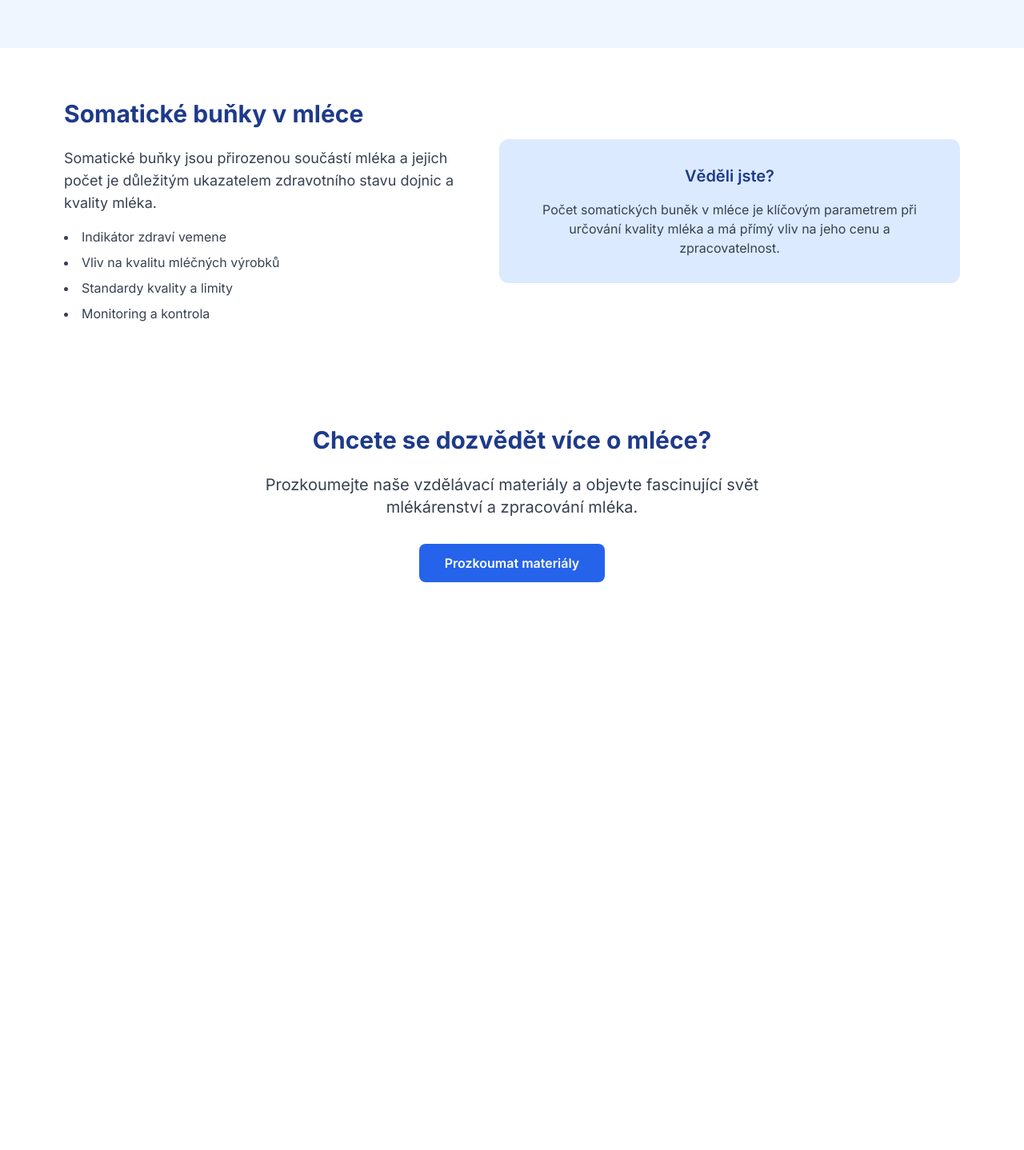
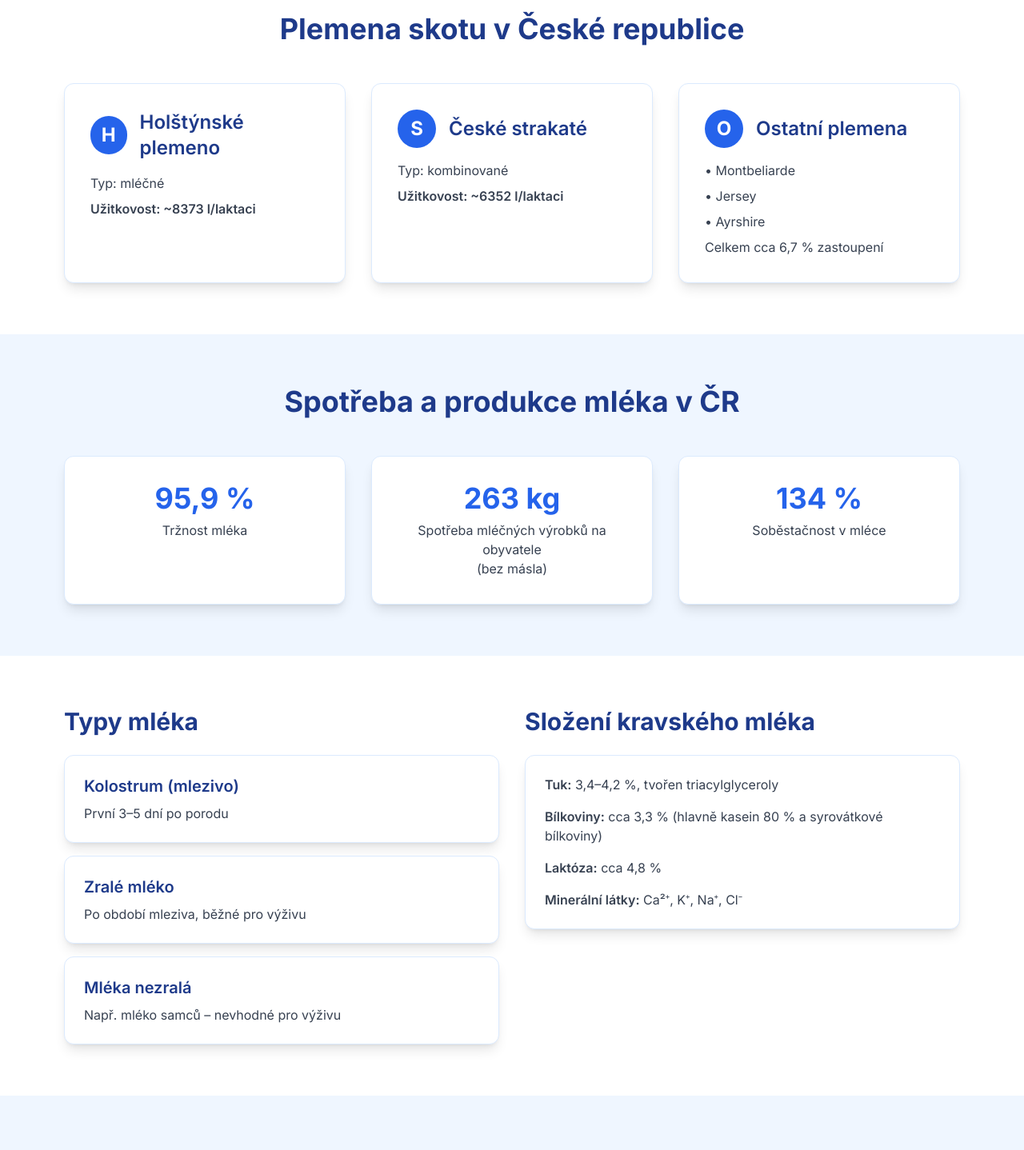
Before and after one commit to sanylos/velke-mleko, a Next.js app: page / in a window 1280 px wide. Shown: the part 1240-2678 px from the top of the page at 80% size. Before the commit the page ends 2032 px from the top, so only its background shows below. Built offline with nearby package versions, Linux system fonts and the light colour scheme.

Commit message:
refactor: clean up layout and improve structure of lecture overview section

```diff
--- a/app/page.tsx
+++ b/app/page.tsx
@@ -13,14 +13,6 @@ export default function Home() {
             <p className="text-xl md:text-2xl text-blue-800/80 max-w-2xl">
               Poznejte fascinující svět mléka - zdroj života, výživy a zdraví
             </p>
-            <div className="flex gap-4 mt-8">
-              <button className="px-8 py-3 bg-blue-600 text-white font-semibold rounded-lg hover:bg-blue-700 transition-colors">
-                Více informací
-              </button>
-              <button className="px-8 py-3 bg-transparent border-2 border-blue-600 text-blue-600 font-semibold rounded-lg hover:bg-blue-50 transition-colors">
-                O projektu
-              </button>
-            </div>
           </div>
         </div>
       </section>
@@ -97,35 +89,141 @@ export default function Home() {
         </div>
       </section>
 
-      {/* Somatické buňky */}
+      {/* Plemena skotu */}
       <section className="py-16 bg-white">
         <div className="max-w-6xl mx-auto px-4">
-          <div className="flex flex-col md:flex-row gap-8 items-center">
-            <div className="flex-1">
-              <h2 className="text-3xl font-bold text-blue-900 mb-6">
-                Somatické buňky v mléce
-              </h2>
-              <p className="text-lg text-gray-700 mb-4">
-                Somatické buňky jsou přirozenou součástí mléka a jejich počet je
-                důležitým ukazatelem zdravotního stavu dojnic a kvality mléka.
-              </p>
-              <ul className="list-disc list-inside text-gray-700 space-y-2">
-                <li>Indikátor zdraví vemene</li>
-                <li>Vliv na kvalitu mléčných výrobků</li>
-                <li>Standardy kvality a limity</li>
-                <li>Monitoring a kontrola</li>
+          <h2 className="text-3xl md:text-4xl font-bold text-blue-900 text-center mb-12">
+            Plemena skotu v České republice
+          </h2>
+          <div className="grid grid-cols-1 md:grid-cols-3 gap-8">
+            <div className="bg-white shadow-lg rounded-xl p-8 border border-blue-100 hover:shadow-xl transition-shadow">
+              <div className="flex items-center mb-4">
+                <span className="w-12 h-12 bg-blue-600 rounded-full flex items-center justify-center text-white font-bold text-2xl">H</span>
+                <h3 className="text-2xl font-semibold text-blue-900 ml-4">Holštýnské plemeno</h3>
+              </div>
+              <p className="text-gray-700 mb-2">Typ: mléčné</p>
+              <p className="text-gray-700 font-semibold">Užitkovost: ~8373 l/laktaci</p>
+            </div>
+
+            <div className="bg-white shadow-lg rounded-xl p-8 border border-blue-100 hover:shadow-xl transition-shadow">
+              <div className="flex items-center mb-4">
+                <span className="w-12 h-12 bg-blue-600 rounded-full flex items-center justify-center text-white font-bold text-2xl">S</span>
+                <h3 className="text-2xl font-semibold text-blue-900 ml-4">České strakaté</h3>
+              </div>
+              <p className="text-gray-700 mb-2">Typ: kombinované</p>
+              <p className="text-gray-700 font-semibold">Užitkovost: ~6352 l/laktaci</p>
+            </div>
+
+            <div className="bg-white shadow-lg rounded-xl p-8 border border-blue-100 hover:shadow-xl transition-shadow">
+              <div className="flex items-center mb-4">
+                <span className="w-12 h-12 bg-blue-600 rounded-full flex items-center justify-center text-white font-bold text-2xl">O</span>
+                <h3 className="text-2xl font-semibold text-blue-900 ml-4">Ostatní plemena</h3>
+              </div>
+              <ul className="text-gray-700 space-y-2">
+                <li>• Montbeliarde</li>
+                <li>• Jersey</li>
+                <li>• Ayrshire</li>
+              </ul>
+              <p className="text-gray-700 mt-2">Celkem cca 6,7 % zastoupení</p>
+            </div>
+          </div>
+        </div>
+      </section>
+
+      {/* Statistiky */}
+      <section className="py-16 bg-blue-50">
+        <div className="max-w-6xl mx-auto px-4">
+          <h2 className="text-3xl md:text-4xl font-bold text-blue-900 text-center mb-12">
+            Spotřeba a produkce mléka v ČR
+          </h2>
+          <div className="grid grid-cols-1 md:grid-cols-3 gap-8">
+            <div className="bg-white shadow-lg rounded-xl p-8 border border-blue-100">
+              <div className="text-center">
+                <div className="text-4xl font-bold text-blue-600 mb-2">95,9 %</div>
+                <p className="text-gray-700">Tržnost mléka</p>
+              </div>
+            </div>
+            <div className="bg-white shadow-lg rounded-xl p-8 border border-blue-100">
+              <div className="text-center">
+                <div className="text-4xl font-bold text-blue-600 mb-2">263 kg</div>
+                <p className="text-gray-700">Spotřeba mléčných výrobků na obyvatele<br />(bez másla)</p>
+              </div>
+            </div>
+            <div className="bg-white shadow-lg rounded-xl p-8 border border-blue-100">
+              <div className="text-center">
+                <div className="text-4xl font-bold text-blue-600 mb-2">134 %</div>
+                <p className="text-gray-700">Soběstačnost v mléce</p>
+              </div>
+            </div>
+          </div>
+        </div>
+      </section>
+
+      {/* Typy a složení mléka */}
+      <section className="py-16 bg-white">
+        <div className="max-w-6xl mx-auto px-4">
+          <div className="grid grid-cols-1 md:grid-cols-2 gap-8">
+            <div>
+              <h2 className="text-3xl font-bold text-blue-900 mb-6">Typy mléka</h2>
+              <div className="space-y-4">
+                <div className="bg-white shadow-lg rounded-xl p-6 border border-blue-100">
+                  <h3 className="text-xl font-semibold text-blue-900 mb-2">Kolostrum (mlezivo)</h3>
+                  <p className="text-gray-700">První 3–5 dní po porodu</p>
+                </div>
+                <div className="bg-white shadow-lg rounded-xl p-6 border border-blue-100">
+                  <h3 className="text-xl font-semibold text-blue-900 mb-2">Zralé mléko</h3>
+                  <p className="text-gray-700">Po období mleziva, běžné pro výživu</p>
+                </div>
+                <div className="bg-white shadow-lg rounded-xl p-6 border border-blue-100">
+                  <h3 className="text-xl font-semibold text-blue-900 mb-2">Mléka nezralá</h3>
+                  <p className="text-gray-700">Např. mléko samců – nevhodné pro výživu</p>
+                </div>
+              </div>
+            </div>
+
+            <div>
+              <h2 className="text-3xl font-bold text-blue-900 mb-6">Složení kravského mléka</h2>
+              <div className="bg-white shadow-lg rounded-xl p-6 border border-blue-100">
+                <ul className="space-y-4 text-gray-700">
+                  <li><span className="font-semibold">Tuk:</span> 3,4–4,2 %, tvořen triacylglyceroly</li>
+                  <li><span className="font-semibold">Bílkoviny:</span> cca 3,3 % (hlavně kasein 80 % a syrovátkové bílkoviny)</li>
+                  <li><span className="font-semibold">Laktóza:</span> cca 4,8 %</li>
+                  <li><span className="font-semibold">Minerální látky:</span> Ca²⁺, K⁺, Na⁺, Cl⁻</li>
+                </ul>
+              </div>
+            </div>
+          </div>
+        </div>
+      </section>
+
+      {/* Technologické vlastnosti */}
+      <section className="py-16 bg-blue-50">
+        <div className="max-w-6xl mx-auto px-4">
+          <h2 className="text-3xl font-bold text-blue-900 text-center mb-12">
+            Technologické vlastnosti a zpracování
+          </h2>
+          <div className="grid grid-cols-1 md:grid-cols-2 gap-8">
+            <div className="bg-white shadow-lg rounded-xl p-8 border border-blue-100">
+              <h3 className="text-2xl font-semibold text-blue-900 mb-4">Technologické vlastnosti</h3>
+              <ul className="space-y-3 text-gray-700">
+                <li>• Kyselost</li>
+                <li>• Syřitelnost/kvasnost</li>
+                <li>• Termostabilita</li>
               </ul>
             </div>
-            <div className="flex-1 milk-drop bg-blue-100 rounded-xl p-8">
-              <div className="text-center">
-                <h3 className="text-xl font-semibold text-blue-900 mb-4">
-                  Věděli jste?
-                </h3>
-                <p className="text-gray-700">
-                  Počet somatických buněk v mléce je klíčovým parametrem při určování
-                  kvality mléka a má přímý vliv na jeho cenu a zpracovatelnost.
-                </p>
-              </div>
+            <div className="bg-white shadow-lg rounded-xl p-8 border border-blue-100">
+              <h3 className="text-2xl font-semibold text-blue-900 mb-4">Základní zpracování</h3>
+              <ul className="space-y-3 text-gray-700">
+                <li>• Odstřeďování a standardizace tučnosti</li>
+                <li>• Homogenizace a deaerace</li>
+                <li>• Pasterace:
+                  <ul className="pl-6 mt-2 space-y-1">
+                    <li>- 63 °C / 30 min (dlouhodobá)</li>
+                    <li>- 72 °C / 15 s (šetrná)</li>
+                    <li>- 85 °C / 5 s (vysoká)</li>
+                  </ul>
+                </li>
+              </ul>
             </div>
           </div>
         </div>
```
Also changed, not shown: app/teml-prednasky/page.tsx (indentation only).
